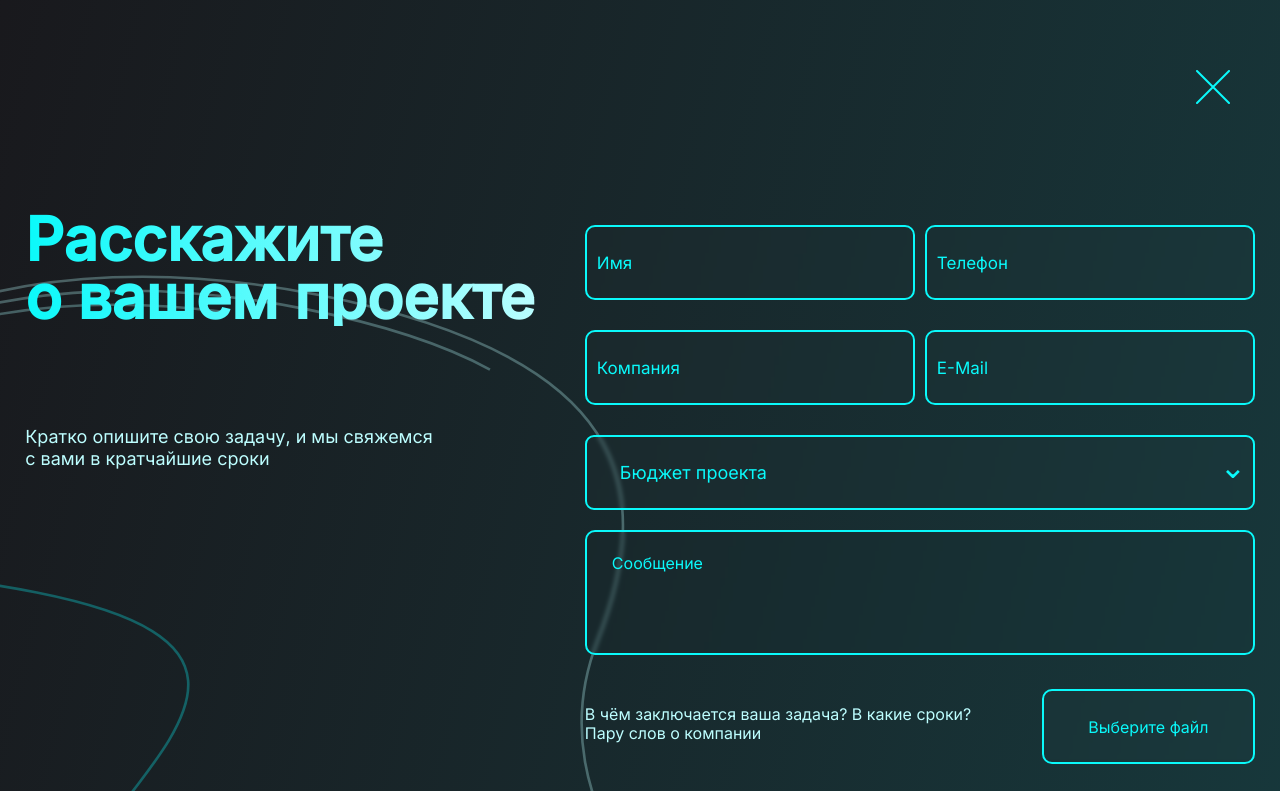
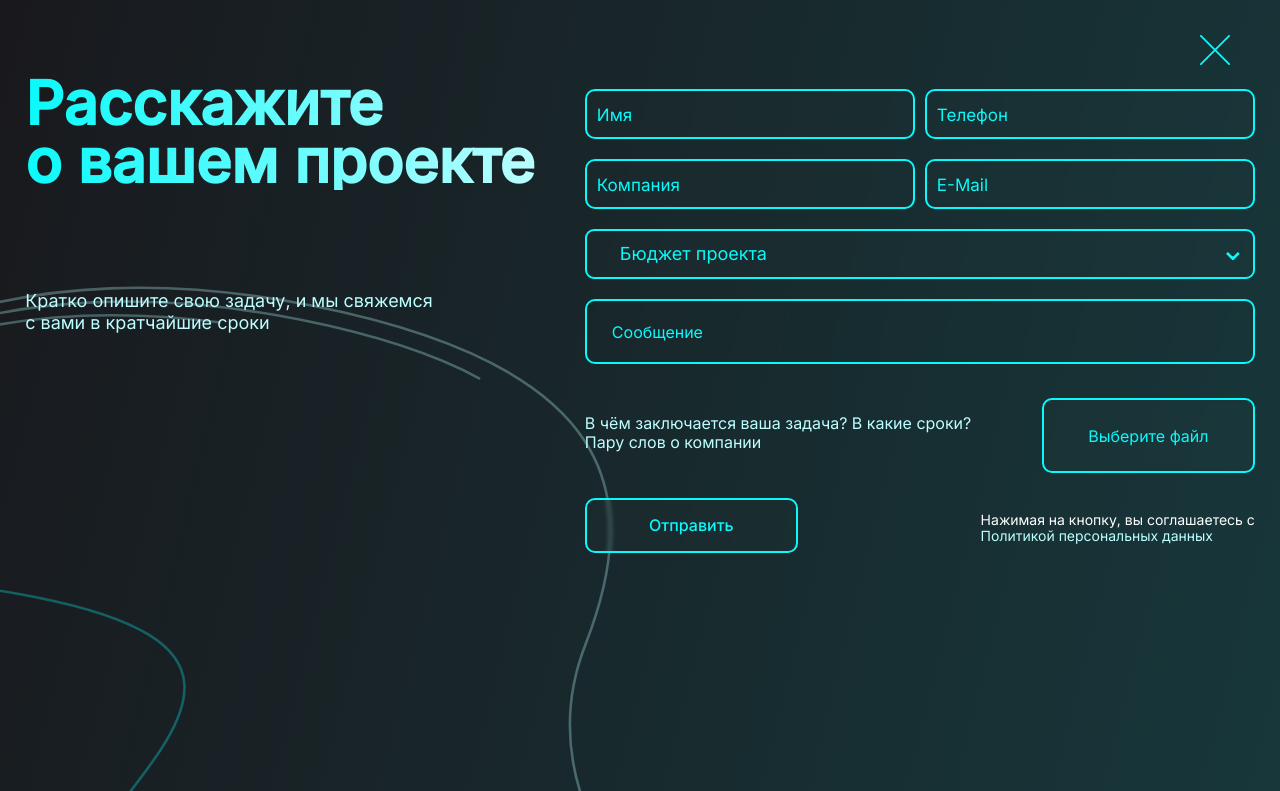
Before and after one commit to NGan-Tech/ngan, a plain HTML site: page index.html in a window 1280 px wide. Both pictures are taken after a click on the button "Начать". Shown: the top 791 px of the page. Drawn offline with nearby package versions, Linux system fonts and the light colour scheme.

Commit message:
fix adaptive for laptop

```diff
--- a/css/laptop.css
+++ b/css/laptop.css
@@ -12,16 +12,16 @@
     }
 
      .wave_container {
-        max-width: 99vw;
+        max-width: 97vw;
     }
     .wave_container2 {
-        max-width: 99vw;
+        max-width: 97vw;
     }
     .wave_container3 {
-        max-width: 99vw;
+        max-width: 97vw;
     }
     .wave_container4 {
-        max-width: 99vw;
+        max-width: 97vw;
     }
 
     .mission_content {
@@ -60,7 +60,29 @@
     .modal_form__container2 {
         margin-top: 30px;
     }
-    .
+    .modal_cross {
+      top: 35px
+    }
+    .modal_cross img {
+      height: 30px;
+      width: 30px;
+    }
+    .modal_form__inputs {
+      height: 50px;
+      margin-bottom: 20px;
+    }
+    .modal_form__textarea {
+      height: 65px;
+    }
+    .select, .select__header {
+      height: 50px;
+    }
+    .modal_button, .input-file {
+      height: 55px;
+    }
+    .footer_span {
+      margin-left: 2vw;
+    }
     .modal_wrapper {
       margin-top: 24px;
     }
```
